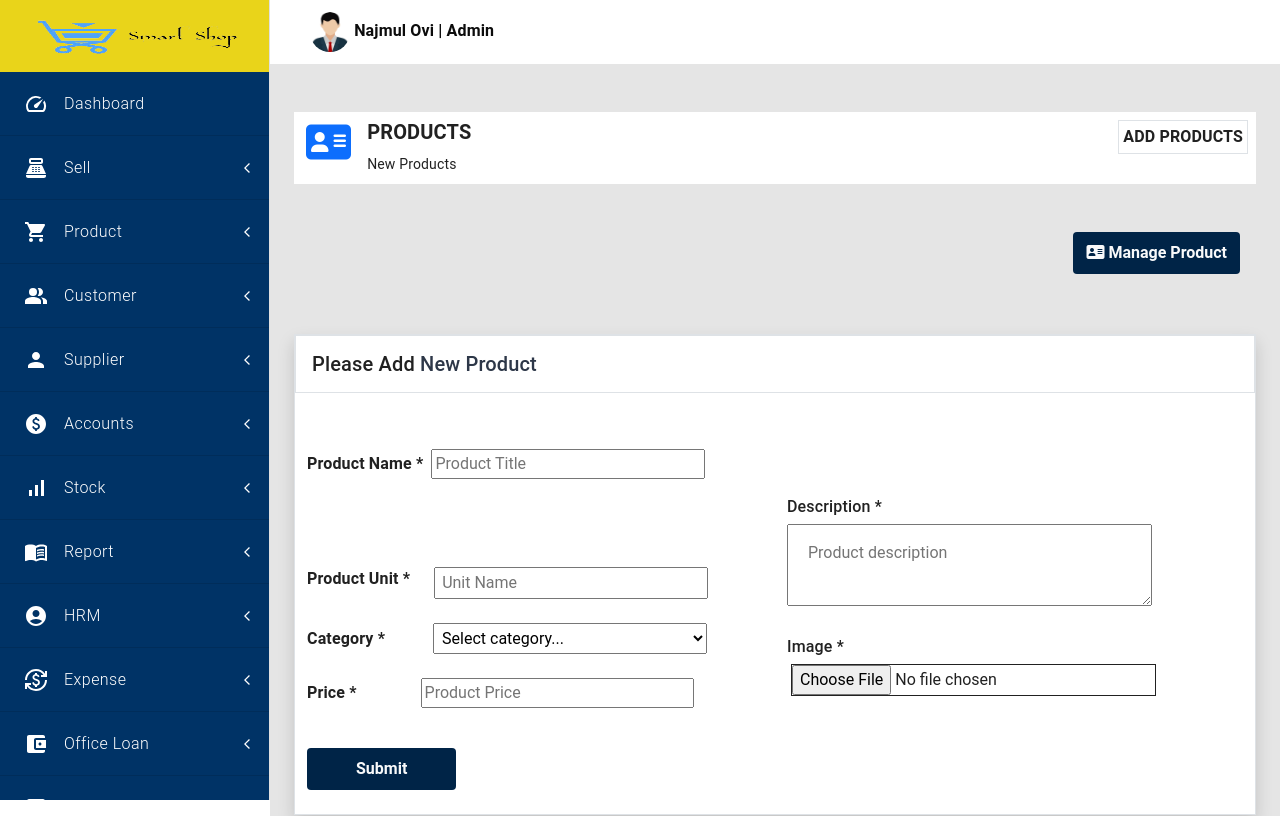
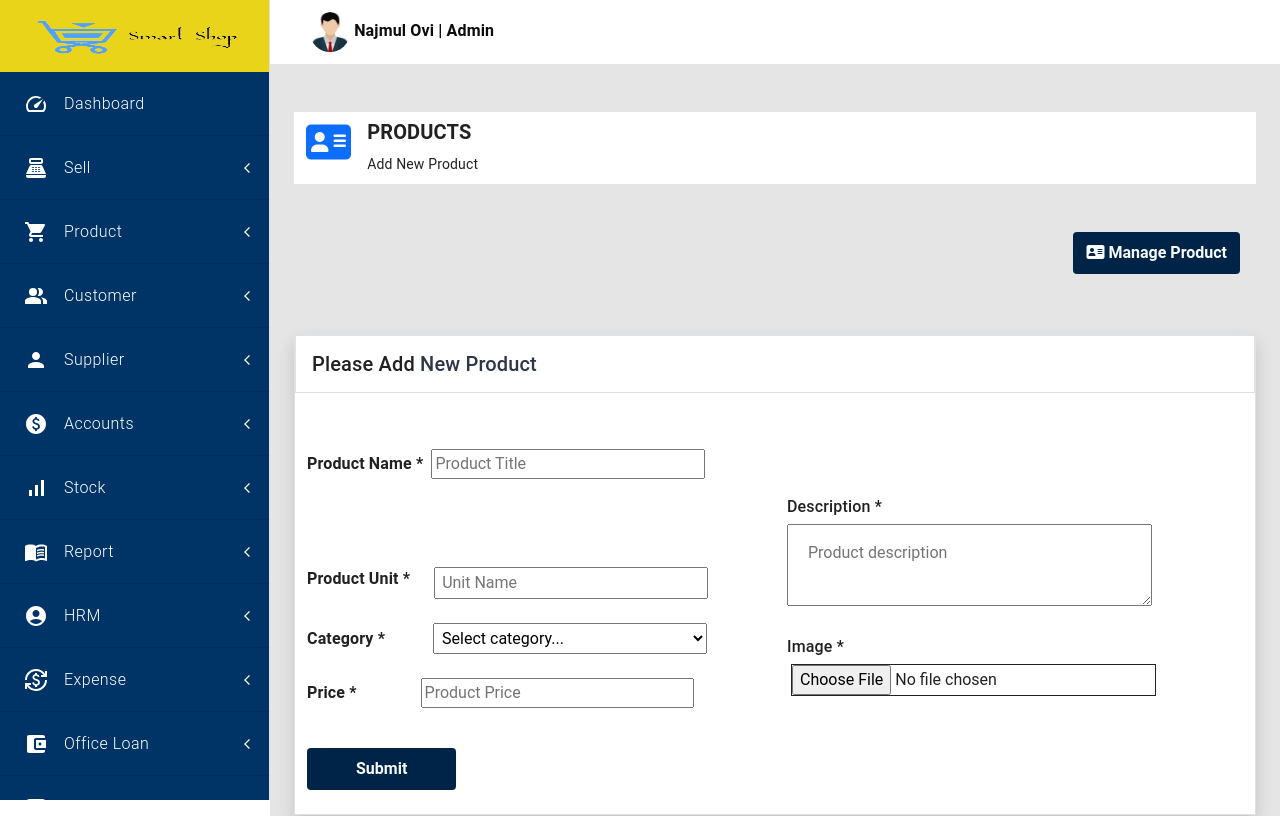
Before and after one commit to imRHB/smart-shop-client, a React (Create React App) app: page /dashboard/add-product in a window 1280 px wide. Shown: the top 816 px of the page. Built offline with nearby package versions, Linux system fonts and the light colour scheme; no server answers.

Commit message:
resolve create product

```diff
--- a/src/pages/Dashboard/CreateProduct/CreateProduct.js
+++ b/src/pages/Dashboard/CreateProduct/CreateProduct.js
@@ -20,13 +20,10 @@ const CreateProduct = () => {
   </h1>
    <div className="ms-3">
    <h5 className='fw-bold'>PRODUCTS</h5>
-    <small className=''> New Products</small>
+    <small className=''>Add New Product</small>
    </div>
    </div>
-    <div>
 
-        <p className=' fw-bold border p-1'>ADD PRODUCTS</p>
-    </div>
 
 </div>
 <div className='text-end m-3'>
```
